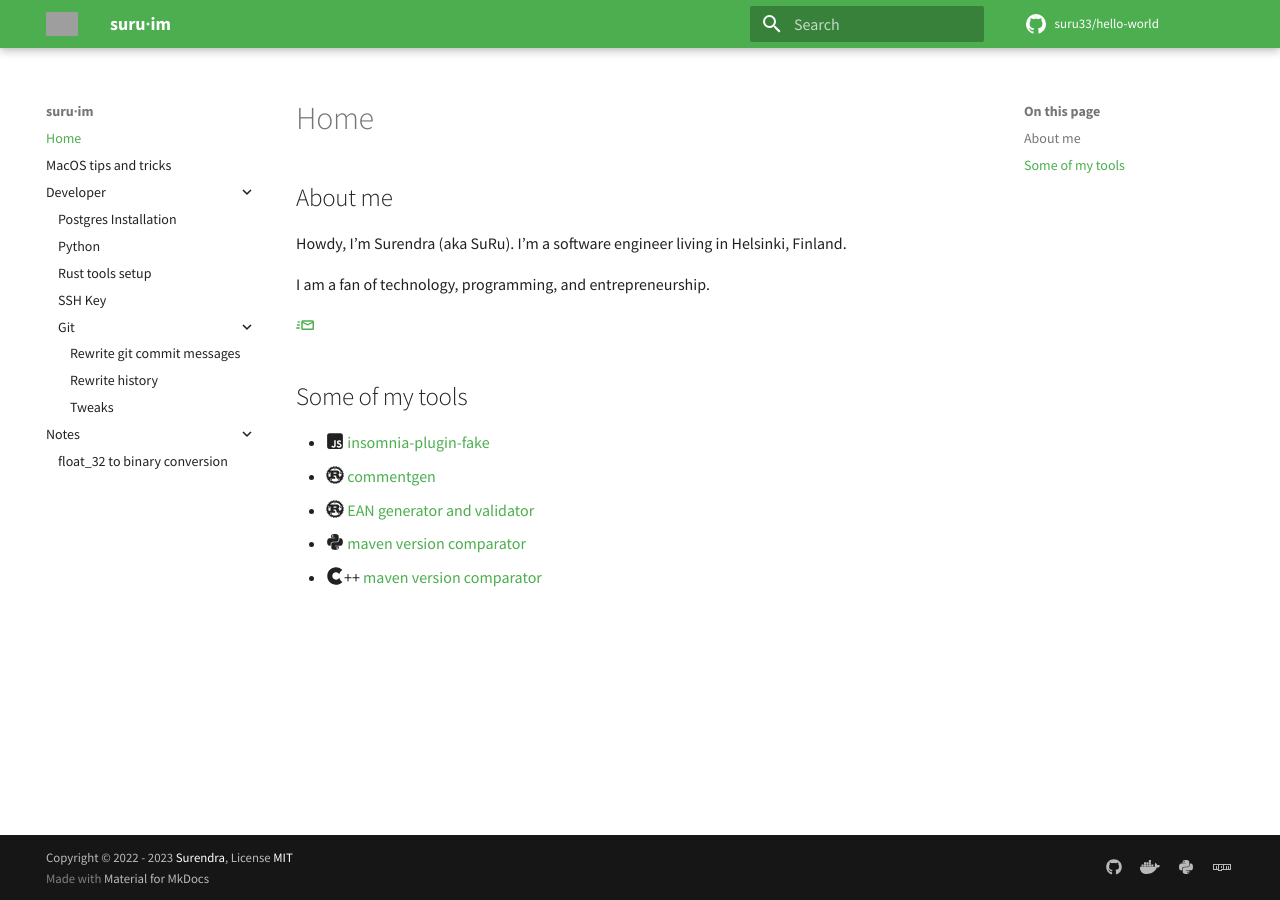
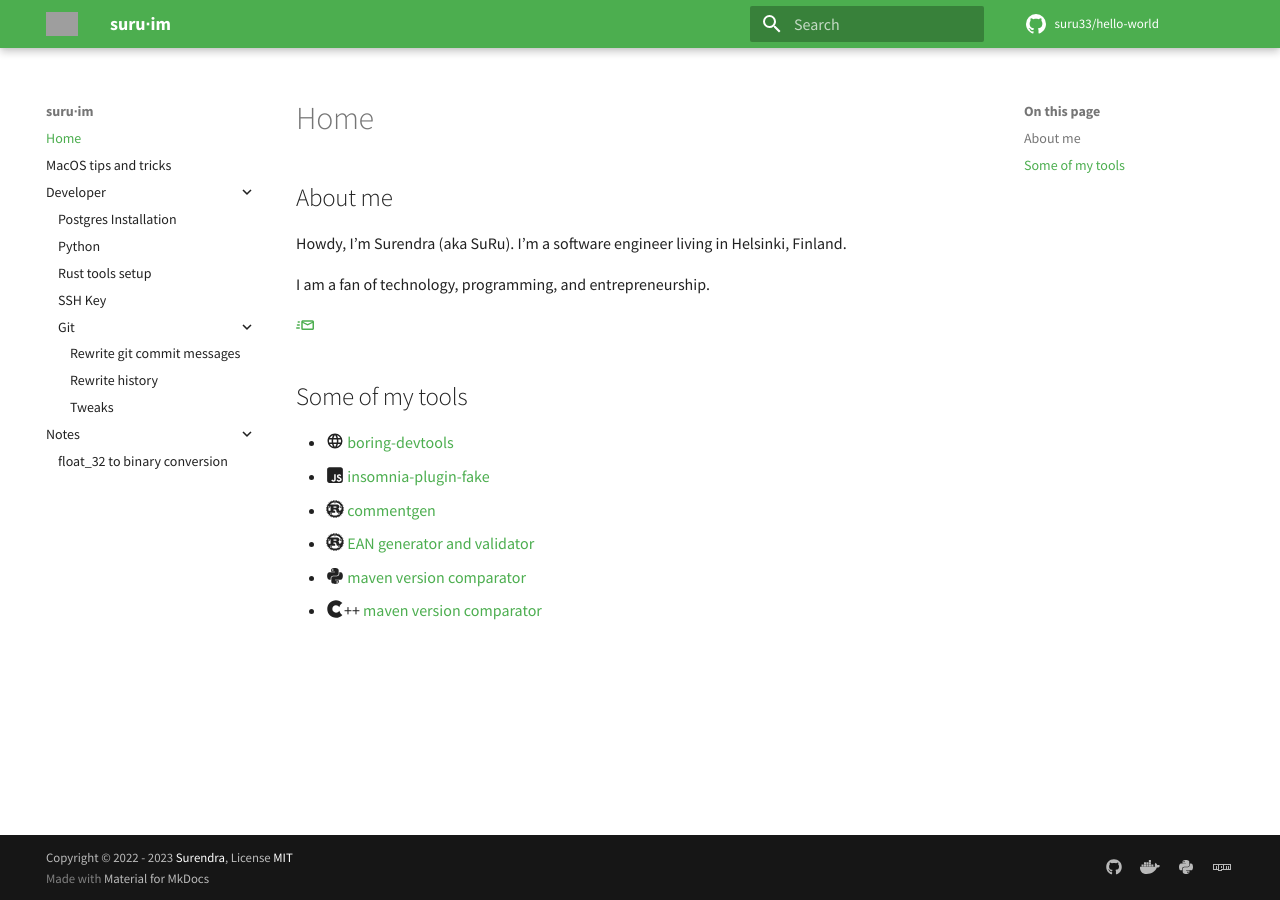
Before and after one commit to suru33/website, an MkDocs documentation site: the page built from docs/index.md, in a window 1280 px wide. Built offline with MkDocs 1.6.1 and Material for MkDocs 9.7.7, drawn with Linux system fonts in a browser that asks for light colours; comment, search, counter and statistics services are not loaded; grey boxes are pictures that could not be loaded.

Commit message:
add boring-devtools.com (#11)

```diff
--- a/docs/index.md
+++ b/docs/index.md
@@ -12,6 +12,7 @@ I am a fan of technology, programming, and entrepreneurship.
 
 ## Some of my tools
 
+- :material-web: [boring-devtools](https://boring-devtools.com/)
 - :fontawesome-brands-square-js: [insomnia-plugin-fake](https://www.npmjs.com/package/insomnia-plugin-fake)
 - :fontawesome-brands-rust: [commentgen](https://github.com/suru33/commentgen)
 - :fontawesome-brands-rust: [EAN generator and validator](https://github.com/suru33/ean13)
```
